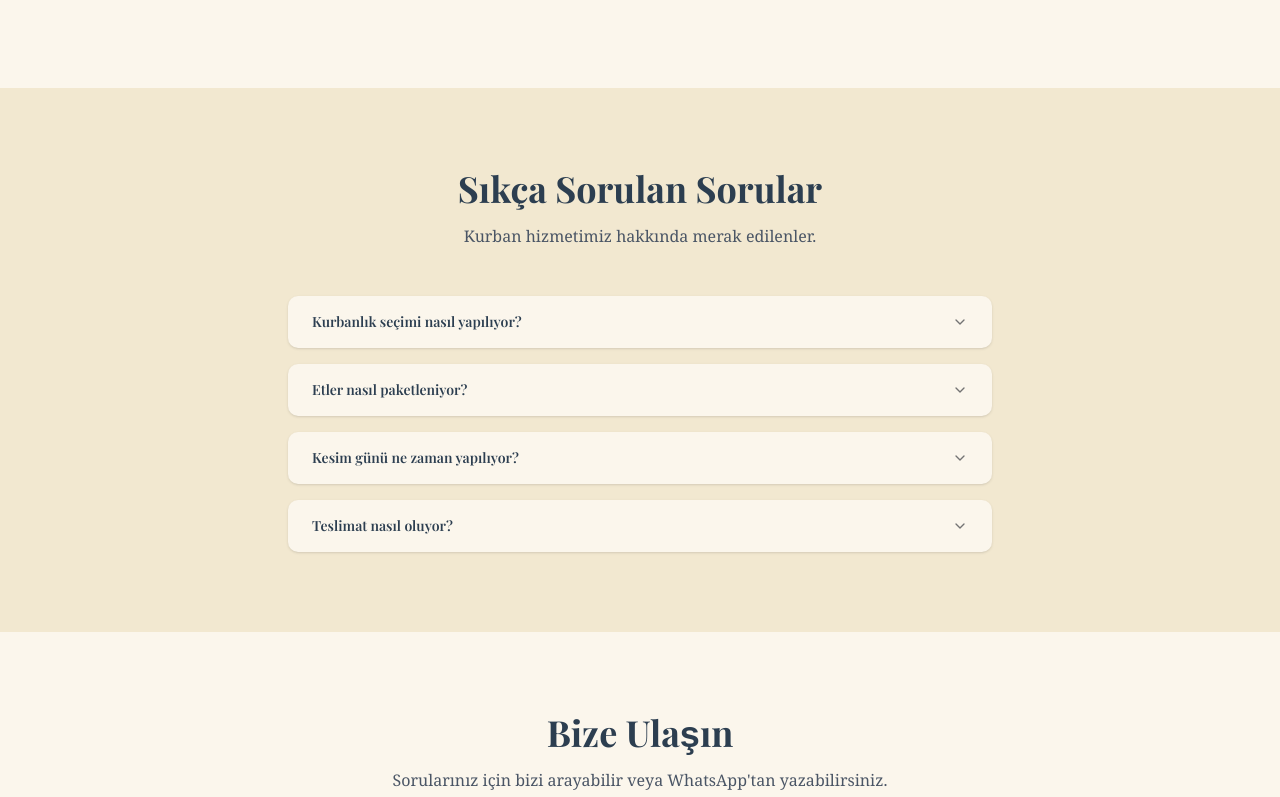
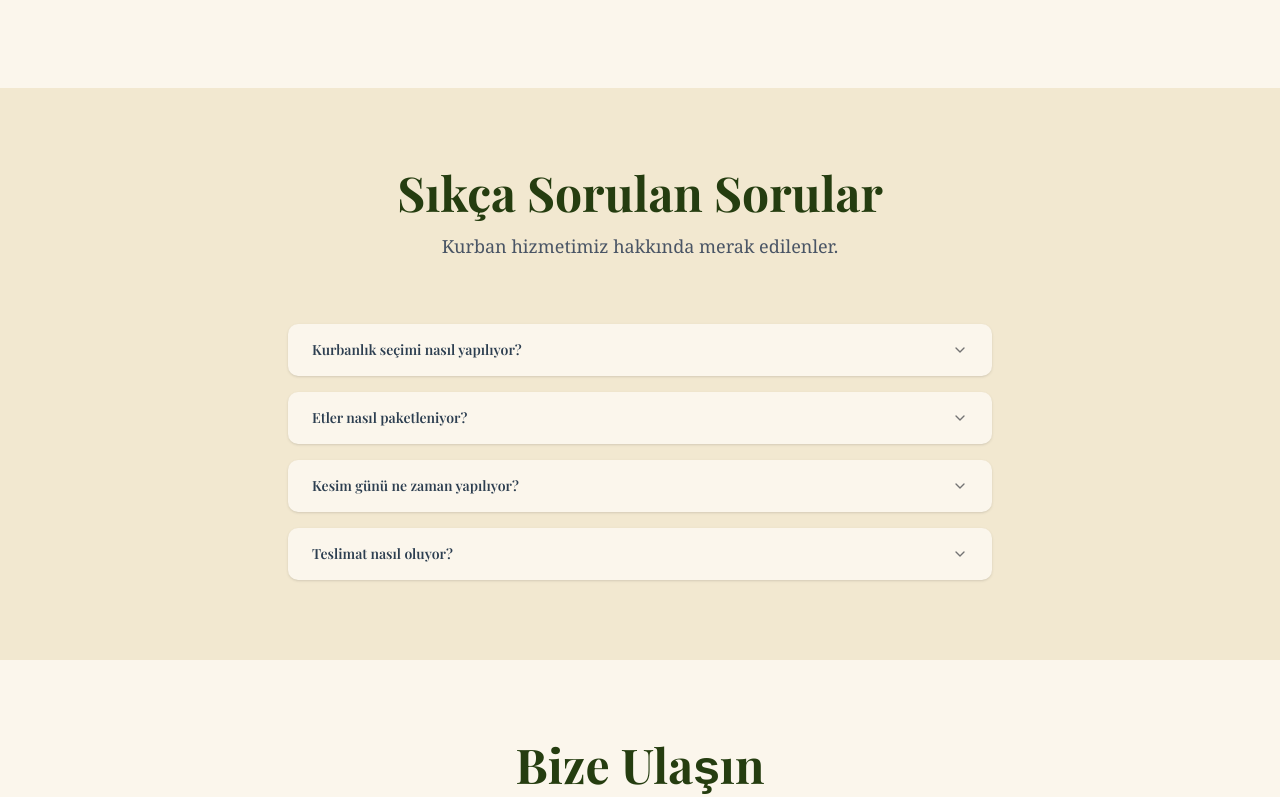
Before and after one commit to farukomerballi/kurban-beykoz, a Next.js app: page / in a window 1280 px wide. Shown: the part 2764-3561 px from the top of the page. Built offline with nearby package versions, Linux system fonts and the light colour scheme; a web font is replaced by a local one.

Commit message:
refactor: FAQ ve Contact section'ları güncellendi
- Başlık boyutları büyütüldü (text-4xl md:text-5xl)
- Başlık renkleri ve fontları diğer sectionlarla uyumlu hale getirildi
- Contact kartlarına hover efekti eklendi
- Padding ve margin değerleri artırıldı

```diff
--- a/app/sections/Contact.tsx
+++ b/app/sections/Contact.tsx
@@ -13,11 +13,11 @@ export function Contact({ phone, whatsapp, address, mapsUrl, workingHours }: Con
   return (
     <section id="contact" className="py-20 bg-[#FBF6EC]">
       <div className="max-w-7xl mx-auto px-4 sm:px-6 lg:px-8">
-        <div className="text-center mb-12">
-          <h2 className="text-3xl md:text-4xl font-bold text-[#2C3E50] mb-4">
+        <div className="text-center mb-16">
+          <h2 className="text-4xl md:text-5xl font-bold text-[#253D10] mb-4 font-[family-name:var(--font-playfair)]">
             Bize Ulaşın
           </h2>
-          <p className="text-gray-600">
+          <p className="text-gray-600 text-lg">
             Sorularınız için bizi arayabilir veya WhatsApp'tan yazabilirsiniz.
           </p>
         </div>
@@ -25,7 +25,7 @@ export function Contact({ phone, whatsapp, address, mapsUrl, workingHours }: Con
         <div className="grid md:grid-cols-2 gap-8">
           {/* Contact Info */}
           <div className="space-y-6">
-            <div className="bg-[#F2E8D0] rounded-xl p-6">
+            <div className="bg-[#F2E8D0] rounded-xl p-6 shadow-md hover:shadow-lg transition-all duration-300 transform hover:-translate-y-1">
               <div className="flex items-center gap-4 mb-4">
                 <div className="w-12 h-12 bg-[#253D10] rounded-full flex items-center justify-center">
                   <Phone className="text-white" size={24} />
@@ -42,7 +42,7 @@ export function Contact({ phone, whatsapp, address, mapsUrl, workingHours }: Con
               </WhatsAppButton>
             </div>
 
-            <div className="bg-[#F2E8D0] rounded-xl p-6">
+            <div className="bg-[#F2E8D0] rounded-xl p-6 shadow-md hover:shadow-lg transition-all duration-300 transform hover:-translate-y-1">
               <div className="flex items-start gap-4">
                 <div className="w-12 h-12 bg-[#253D10] rounded-full flex items-center justify-center flex-shrink-0">
                   <MapPin className="text-white" size={24} />
@@ -54,7 +54,7 @@ export function Contact({ phone, whatsapp, address, mapsUrl, workingHours }: Con
               </div>
             </div>
 
-            <div className="bg-[#F2E8D0] rounded-xl p-6">
+            <div className="bg-[#F2E8D0] rounded-xl p-6 shadow-md hover:shadow-lg transition-all duration-300 transform hover:-translate-y-1">
               <div className="flex items-start gap-4">
                 <div className="w-12 h-12 bg-[#253D10] rounded-full flex items-center justify-center flex-shrink-0">
                   <Clock className="text-white" size={24} />
--- a/app/sections/FAQ.tsx
+++ b/app/sections/FAQ.tsx
@@ -14,11 +14,11 @@ export function FAQ({ faqs }: FAQProps) {
   return (
     <section id="faq" className="py-20 bg-[#F2E8D0]">
       <div className="max-w-3xl mx-auto px-4 sm:px-6 lg:px-8">
-        <div className="text-center mb-12">
-          <h2 className="text-3xl md:text-4xl font-bold text-[#2C3E50] mb-4">
+        <div className="text-center mb-16">
+          <h2 className="text-4xl md:text-5xl font-bold text-[#253D10] mb-4 font-[family-name:var(--font-playfair)]">
             Sıkça Sorulan Sorular
           </h2>
-          <p className="text-gray-600">
+          <p className="text-gray-600 text-lg">
             Kurban hizmetimiz hakkında merak edilenler.
           </p>
         </div>
```
